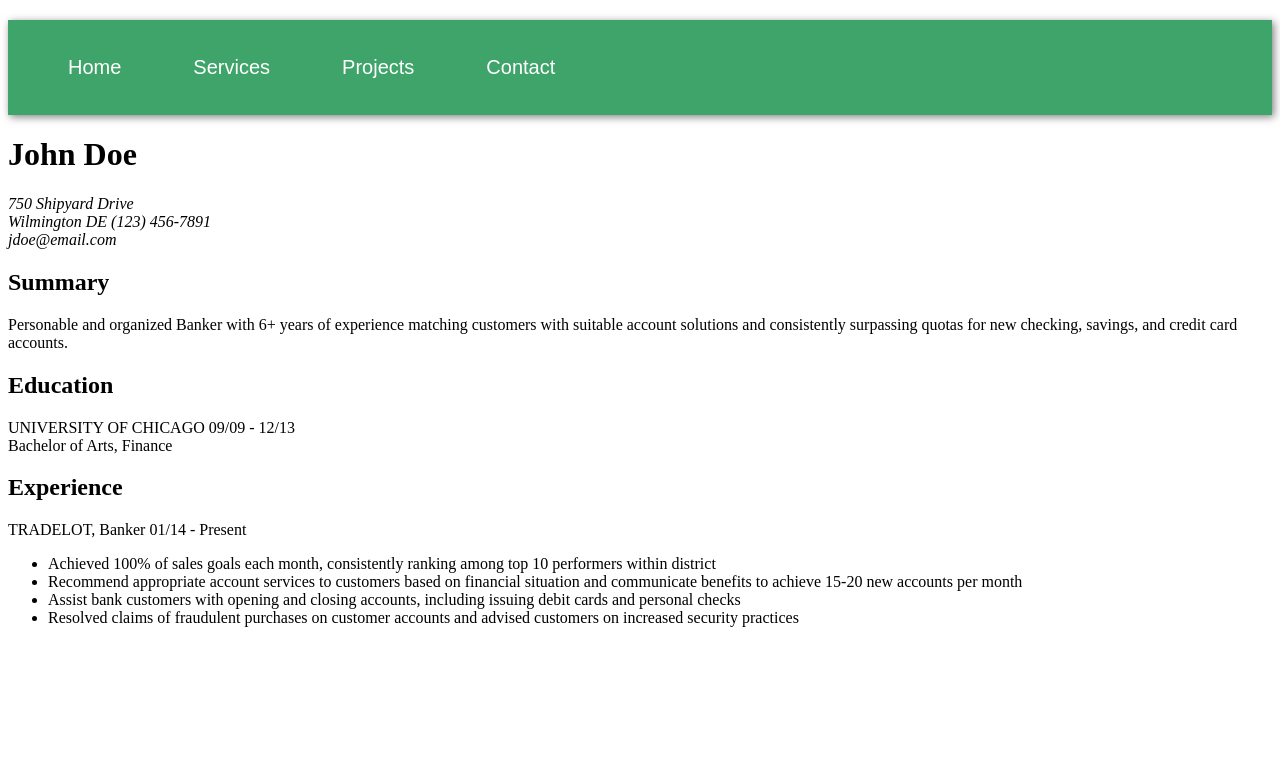
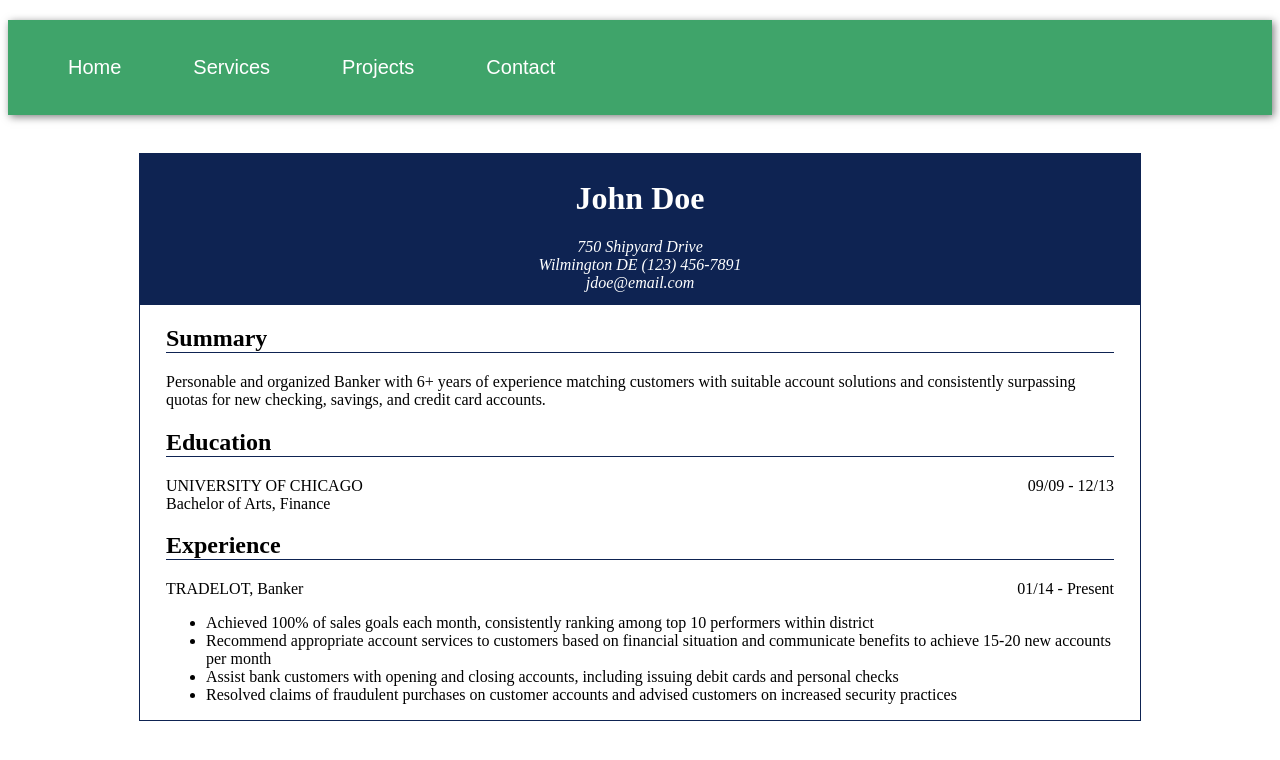
Before and after one commit to DrewCummpton/my-app, an Angular app: page /home in a window 1280 px wide. Shown: the top 760 px of the page. Built offline with nearby package versions, Linux system fonts and the light colour scheme.

Commit message:
Style Home page

```diff
--- a/src/app/home-home/home-home.component.css
+++ b/src/app/home-home/home-home.component.css
@@ -0,0 +1,22 @@
+h2 {
+    border-bottom: thin solid #0e2352;
+ }
+
+ .resume {
+    border: 1px solid #0e2352;
+     padding: 0 2vw;
+     width: 75%;
+     margin: 3vw auto;
+ }
+
+ .personalInfo {
+    background:#0e2352;
+     color: white;
+     text-align: center;
+     padding: .3vw 0 1vw 0;
+     margin: 0 -2vw;
+ }
+
+ .educationDates, .employmentDates {
+     float:right;
+ }
```
